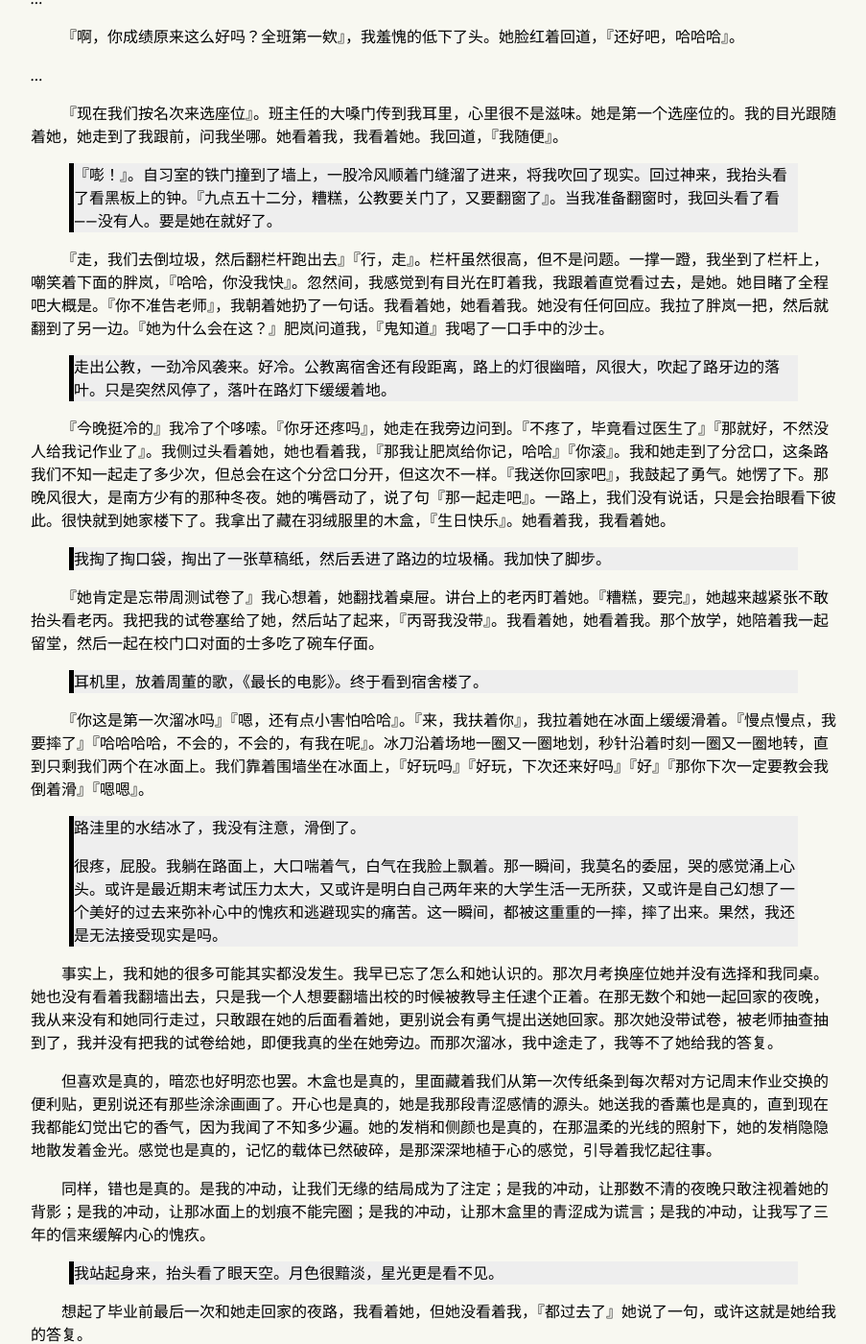
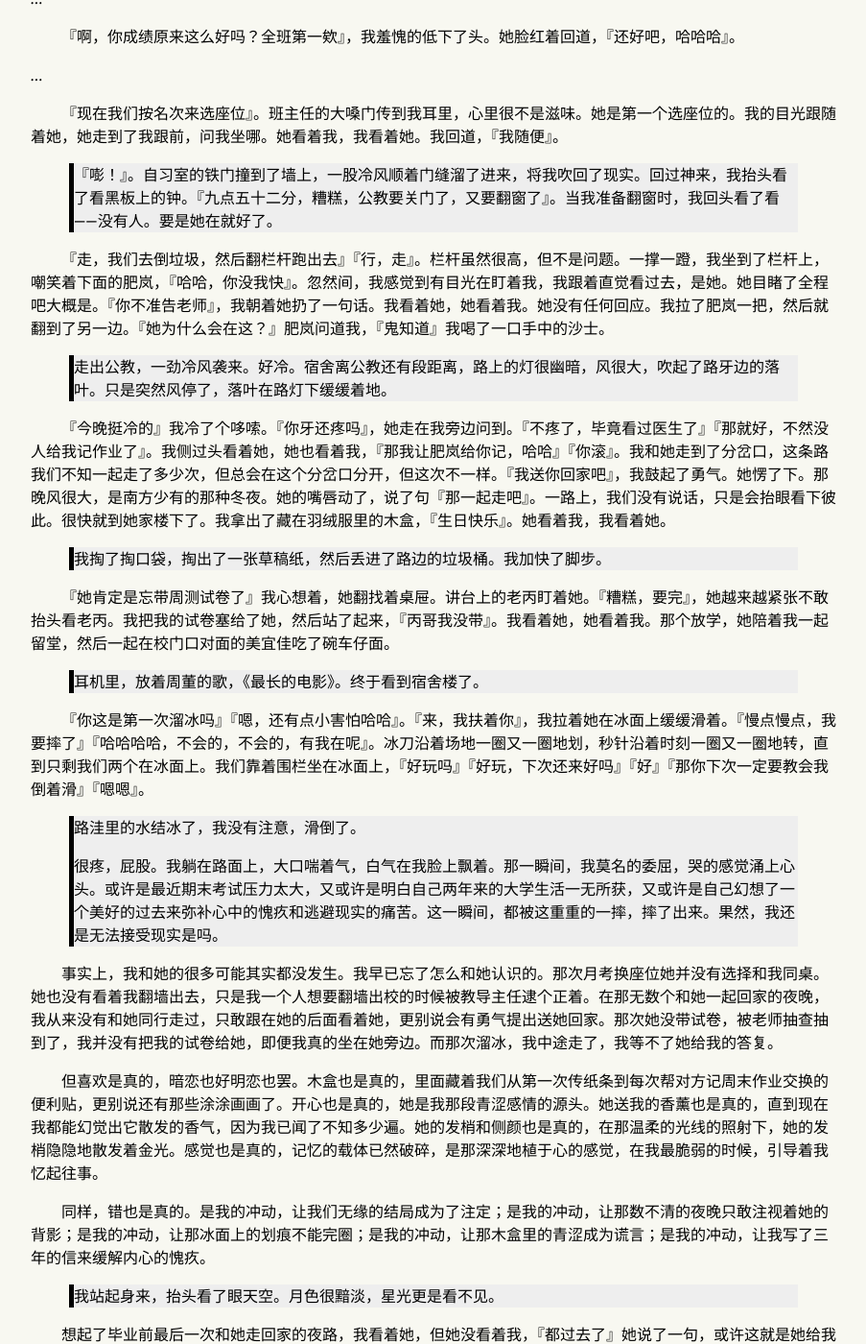
Before and after one commit to NeonSkylar69/NeonSkylar69.github.io, a Jekyll site: the page built from _posts/2022-11-24-Agirl-04.md, in a window 1280 px wide and 1400 px high, scrolled down 421 px. Shown: the whole window at 96% size, without its empty margins (188-1091 px from the left). Built offline with Jekyll 4.4.1, drawn with Linux system fonts in a browser that asks for light colours.

Commit message:
LITTLE FIX

```diff
--- a/_posts/2022-11-24-Agirl-04.md
+++ b/_posts/2022-11-24-Agirl-04.md
@@ -23,19 +23,19 @@ category: Mood
 
 > 『嘭！』。自习室的铁门撞到了墙上，一股冷风顺着门缝溜了进来，将我吹回了现实。回过神来，我抬头看了看黑板上的钟。『九点五十二分，糟糕，公教要关门了，又要翻窗了』。当我准备翻窗时，我回头看了看——没有人。要是她在就好了。
 
-&emsp;&emsp;『走，我们去倒垃圾，然后翻栏杆跑出去』『行，走』。栏杆虽然很高，但不是问题。一撑一蹬，我坐到了栏杆上，嘲笑着下面的胖岚，『哈哈，你没我快』。忽然间，我感觉到有目光在盯着我，我跟着直觉看过去，是她。她目睹了全程吧大概是。『你不准告老师』，我朝着她扔了一句话。我看着她，她看着我。她没有任何回应。我拉了胖岚一把，然后就翻到了另一边。『她为什么会在这？』肥岚问道我，『鬼知道』我喝了一口手中的沙士。
+&emsp;&emsp;『走，我们去倒垃圾，然后翻栏杆跑出去』『行，走』。栏杆虽然很高，但不是问题。一撑一蹬，我坐到了栏杆上，嘲笑着下面的肥岚，『哈哈，你没我快』。忽然间，我感觉到有目光在盯着我，我跟着直觉看过去，是她。她目睹了全程吧大概是。『你不准告老师』，我朝着她扔了一句话。我看着她，她看着我。她没有任何回应。我拉了肥岚一把，然后就翻到了另一边。『她为什么会在这？』肥岚问道我，『鬼知道』我喝了一口手中的沙士。
 
-> 走出公教，一劲冷风袭来。好冷。公教离宿舍还有段距离，路上的灯很幽暗，风很大，吹起了路牙边的落叶。只是突然风停了，落叶在路灯下缓缓着地。
+> 走出公教，一劲冷风袭来。好冷。宿舍离公教还有段距离，路上的灯很幽暗，风很大，吹起了路牙边的落叶。只是突然风停了，落叶在路灯下缓缓着地。
 
 &emsp;&emsp;『今晚挺冷的』我冷了个哆嗦。『你牙还疼吗』，她走在我旁边问到。『不疼了，毕竟看过医生了』『那就好，不然没人给我记作业了』。我侧过头看着她，她也看着我，『那我让肥岚给你记，哈哈』『你滚』。我和她走到了分岔口，这条路我们不知一起走了多少次，但总会在这个分岔口分开，但这次不一样。『我送你回家吧』，我鼓起了勇气。她愣了下。那晚风很大，是南方少有的那种冬夜。她的嘴唇动了，说了句『那一起走吧』。一路上，我们没有说话，只是会抬眼看下彼此。很快就到她家楼下了。我拿出了藏在羽绒服里的木盒，『生日快乐』。她看着我，我看着她。
 
 > 我掏了掏口袋，掏出了一张草稿纸，然后丢进了路边的垃圾桶。我加快了脚步。
 
-&emsp;&emsp;『她肯定是忘带周测试卷了』我心想着，她翻找着桌屉。讲台上的老丙盯着她。『糟糕，要完』，她越来越紧张不敢抬头看老丙。我把我的试卷塞给了她，然后站了起来，『丙哥我没带』。我看着她，她看着我。那个放学，她陪着我一起留堂，然后一起在校门口对面的士多吃了碗车仔面。
+&emsp;&emsp;『她肯定是忘带周测试卷了』我心想着，她翻找着桌屉。讲台上的老丙盯着她。『糟糕，要完』，她越来越紧张不敢抬头看老丙。我把我的试卷塞给了她，然后站了起来，『丙哥我没带』。我看着她，她看着我。那个放学，她陪着我一起留堂，然后一起在校门口对面的美宜佳吃了碗车仔面。
 
 > 耳机里，放着周董的歌，《最长的电影》。终于看到宿舍楼了。
 
-&emsp;&emsp;『你这是第一次溜冰吗』『嗯，还有点小害怕哈哈』。『来，我扶着你』，我拉着她在冰面上缓缓滑着。『慢点慢点，我要摔了』『哈哈哈哈，不会的，不会的，有我在呢』。冰刀沿着场地一圈又一圈地划，秒针沿着时刻一圈又一圈地转，直到只剩我们两个在冰面上。我们靠着围墙坐在冰面上，『好玩吗』『好玩，下次还来好吗』『好』『那你下次一定要教会我倒着滑』『嗯嗯』。
+&emsp;&emsp;『你这是第一次溜冰吗』『嗯，还有点小害怕哈哈』。『来，我扶着你』，我拉着她在冰面上缓缓滑着。『慢点慢点，我要摔了』『哈哈哈哈，不会的，不会的，有我在呢』。冰刀沿着场地一圈又一圈地划，秒针沿着时刻一圈又一圈地转，直到只剩我们两个在冰面上。我们靠着围栏坐在冰面上，『好玩吗』『好玩，下次还来好吗』『好』『那你下次一定要教会我倒着滑』『嗯嗯』。
 
 > 路洼里的水结冰了，我没有注意，滑倒了。
 >
@@ -43,7 +43,7 @@ category: Mood
 
 &emsp;&emsp;事实上，我和她的很多可能其实都没发生。我早已忘了怎么和她认识的。那次月考换座位她并没有选择和我同桌。她也没有看着我翻墙出去，只是我一个人想要翻墙出校的时候被教导主任逮个正着。在那无数个和她一起回家的夜晚，我从来没有和她同行走过，只敢跟在她的后面看着她，更别说会有勇气提出送她回家。那次她没带试卷，被老师抽查抽到了，我并没有把我的试卷给她，即便我真的坐在她旁边。而那次溜冰，我中途走了，我等不了她给我的答复。
 
-&emsp;&emsp;但喜欢是真的，暗恋也好明恋也罢。木盒也是真的，里面藏着我们从第一次传纸条到每次帮对方记周末作业交换的便利贴，更别说还有那些涂涂画画了。开心也是真的，她是我那段青涩感情的源头。她送我的香薰也是真的，直到现在我都能幻觉出它的香气，因为我闻了不知多少遍。她的发梢和侧颜也是真的，在那温柔的光线的照射下，她的发梢隐隐地散发着金光。感觉也是真的，记忆的载体已然破碎，是那深深地植于心的感觉，引导着我忆起往事。
+&emsp;&emsp;但喜欢是真的，暗恋也好明恋也罢。木盒也是真的，里面藏着我们从第一次传纸条到每次帮对方记周末作业交换的便利贴，更别说还有那些涂涂画画了。开心也是真的，她是我那段青涩感情的源头。她送我的香薰也是真的，直到现在我都能幻觉出它散发的香气，因为我已闻了不知多少遍。她的发梢和侧颜也是真的，在那温柔的光线的照射下，她的发梢隐隐地散发着金光。感觉也是真的，记忆的载体已然破碎，是那深深地植于心的感觉，在我最脆弱的时候，引导着我忆起往事。
 
 &emsp;&emsp;同样，错也是真的。是我的冲动，让我们无缘的结局成为了注定；是我的冲动，让那数不清的夜晚只敢注视着她的背影；是我的冲动，让那冰面上的划痕不能完圈；是我的冲动，让那木盒里的青涩成为谎言；是我的冲动，让我写了三年的信来缓解内心的愧疚。
 
```
Also changed, not shown: _posts/2022-11-25-Girls.md (+2 -0 lines).
